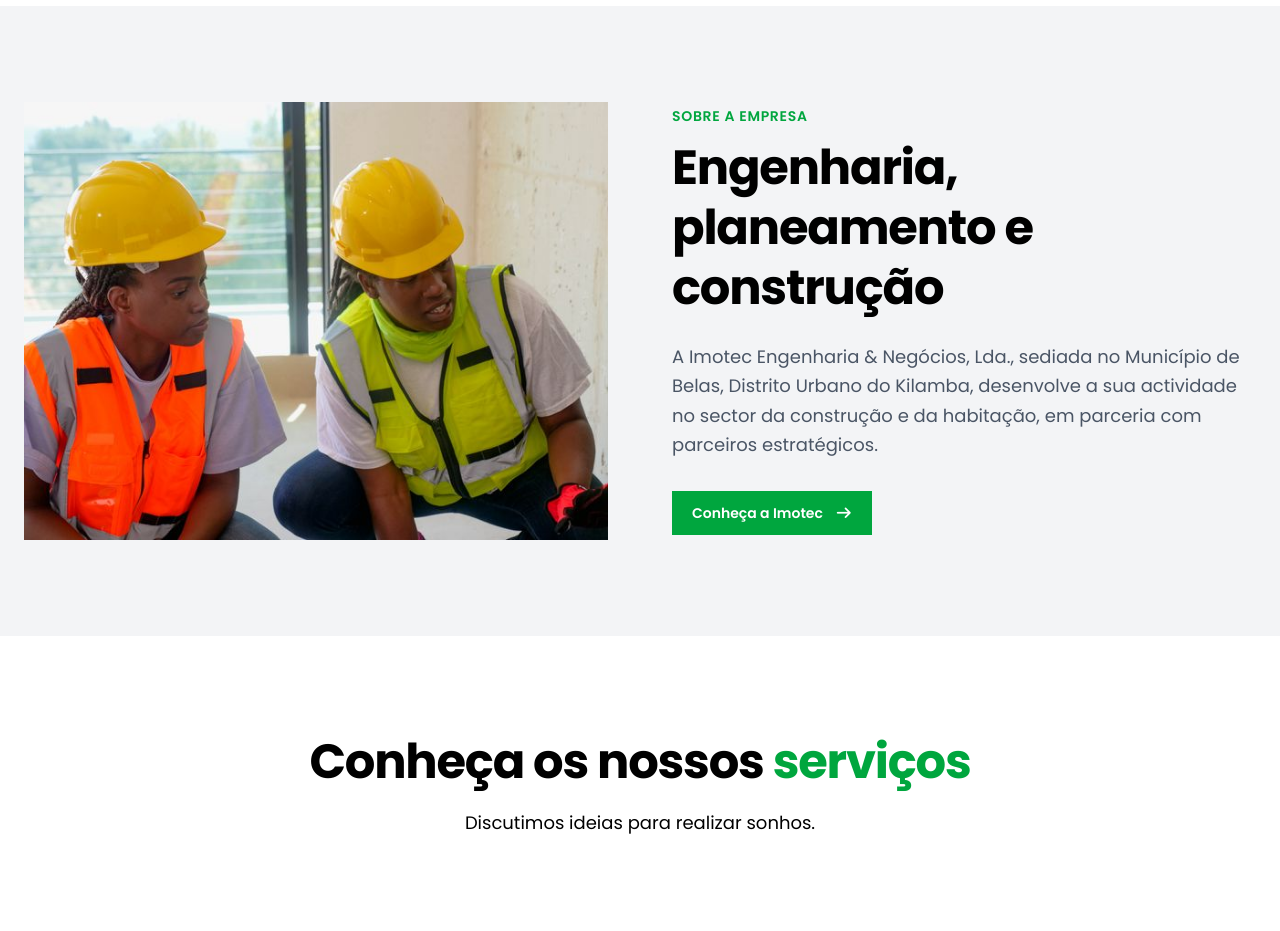
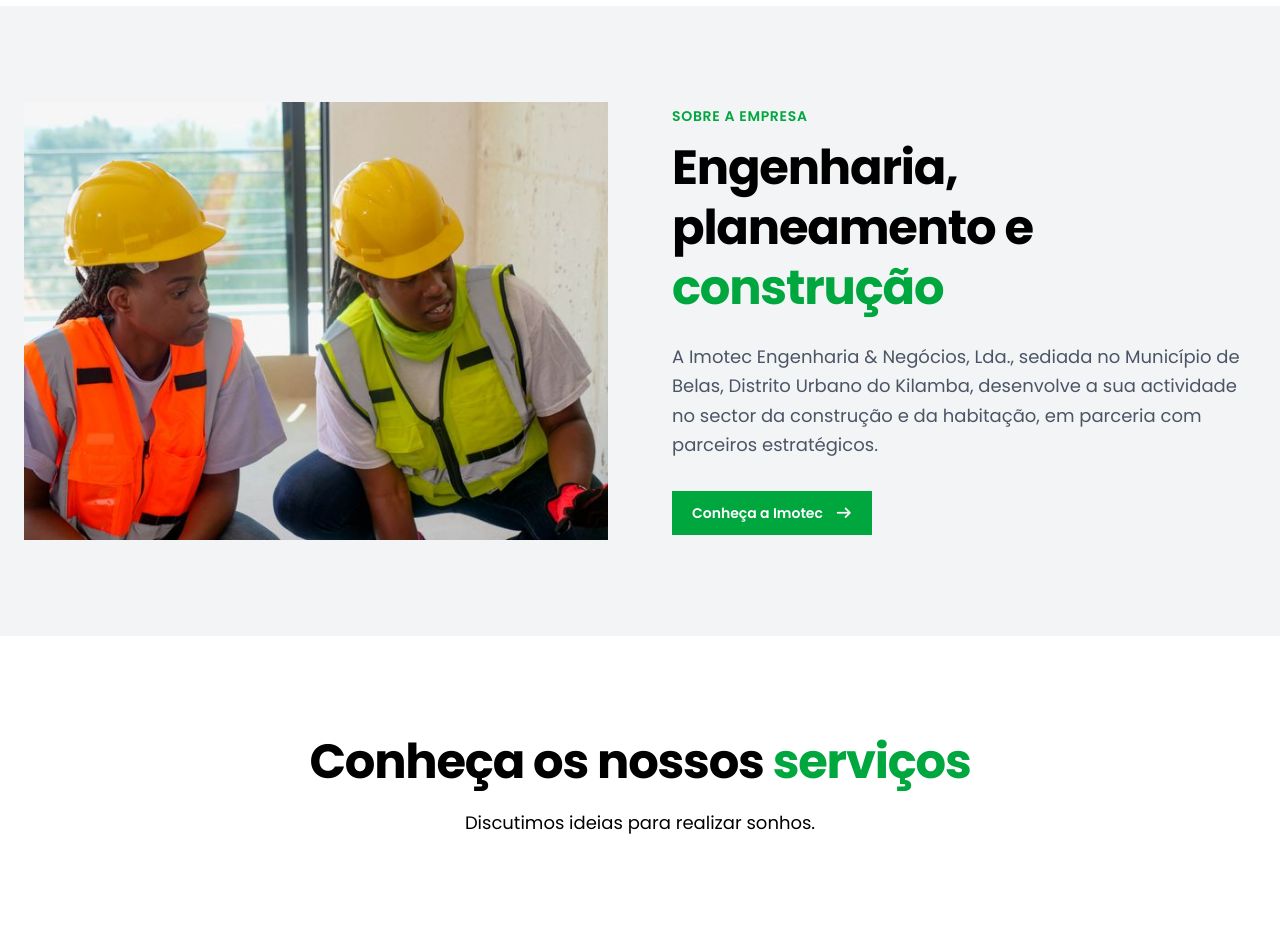
Before and after one commit to nsimbaafonso/imotec, a Next.js app: page / in a window 1280 px wide. Shown: the part 1000-1931 px from the top of the page. Built offline with nearby package versions, Linux system fonts and the light colour scheme.

Commit message:
Atualização pontual no título

```diff
--- a/src/components/home/SobreEmpresa.jsx
+++ b/src/components/home/SobreEmpresa.jsx
@@ -25,7 +25,7 @@ export default function SobreEmpresa() {
           </p>
 
           <h2 className="mt-3 text-3xl font-bold leading-tight tracking-tight text-black sm:text-4xl lg:text-5xl">
-            Engenharia, planeamento e construção
+            Engenharia, planeamento e <span className="text-green-600">construção</span>
           </h2>
 
           <p className="mt-6 text-base leading-relaxed text-gray-600 sm:text-lg">
```
